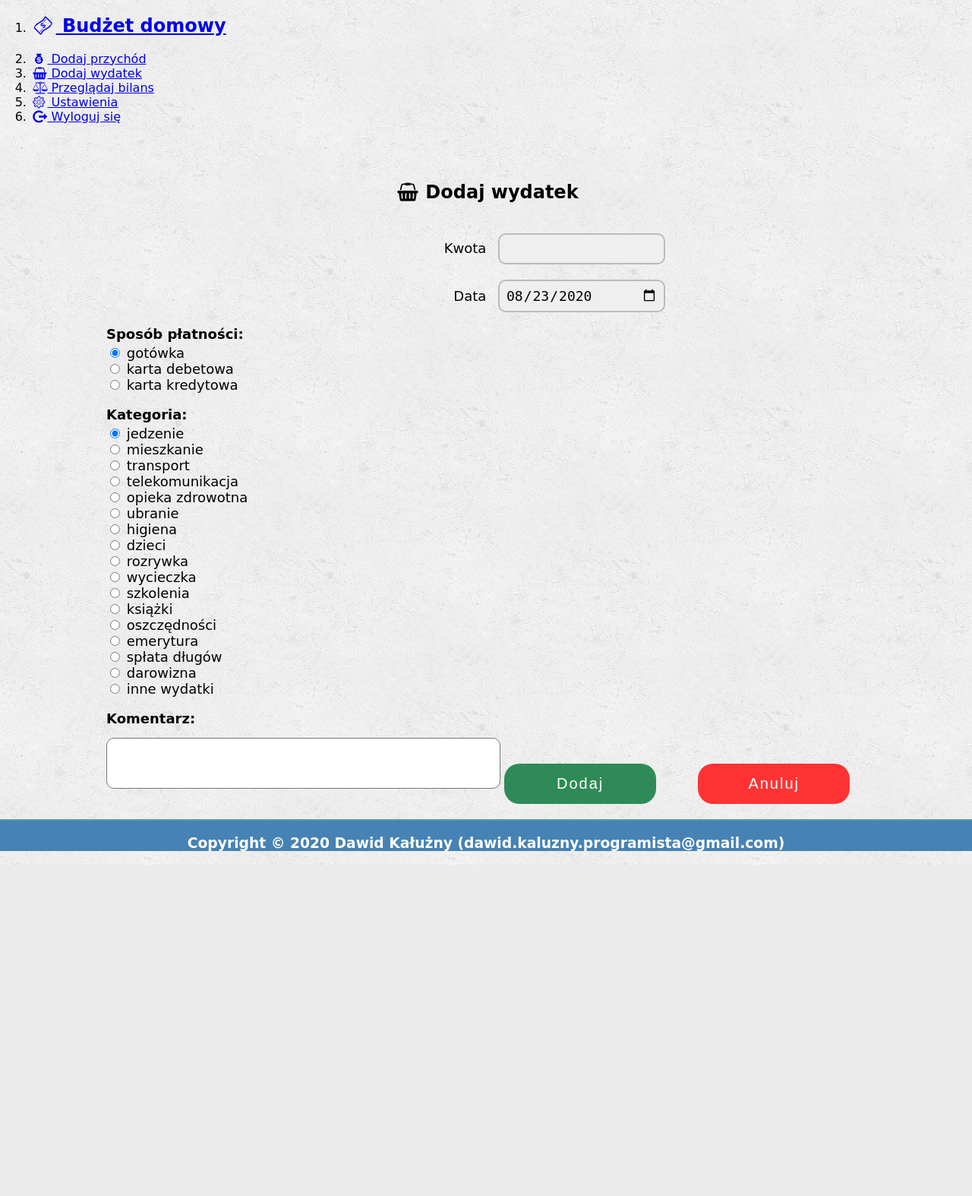
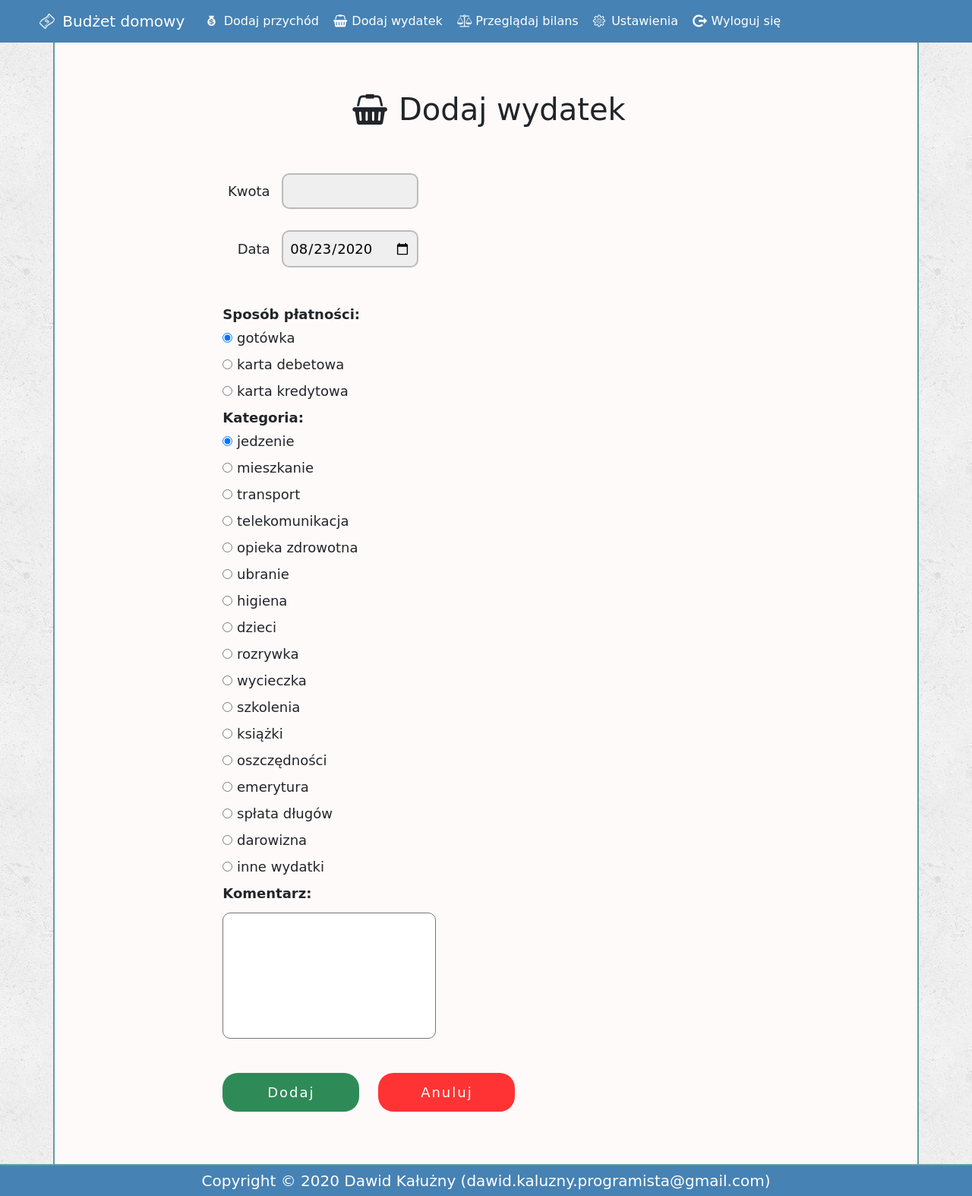
Before and after one commit to Dawid-Kaluzny/PersonalBudget, a PHP site: page /expenses.html in a window 1280 px wide. Shown: the whole page at 76% size. Before the commit the page ends 1138 px from the top, so only its background shows below. Run offline with PHP 8.4, Linux system fonts and the light colour scheme; some web fonts are replaced.

Commit message:
Added bootstrap in the expenses website

```diff
--- a/expenses.html
+++ b/expenses.html
@@ -4,12 +4,15 @@
 	<head>
 
 		<meta charset="utf-8">
+		<meta name="viewport" content="width=device-width, initial-scale=1">
 		<title>Budżet domowy</title>
 		<meta name="description" content="">
 		<meta name="keywords" content="budżet, domowy, finanse, wydatki, oszczędzanie, zarobki, bogactwo">
 		<meta name="author" content="Dawid Kałużny">
 
 		<meta http-equiv="X-Ua-Compatible" content="IE=edge">
+
+		<link rel="stylesheet" href="https://stackpath.bootstrapcdn.com/bootstrap/4.5.2/css/bootstrap.min.css" integrity="sha384-JcKb8q3iqJ61gNV9KGb8thSsNjpSL0n8PARn9HuZOnIxN0hoP+VmmDGMN5t9UJ0Z" crossorigin="anonymous">
 		<link rel="stylesheet" href="main.css" />
 		<link rel="stylesheet" href="style.css" />
 		<link rel="stylesheet" href="finance.css" />
@@ -25,17 +28,32 @@
 
 		<header class="sticky">
 
-			<nav>
+			<nav class="navbar navbar-expand-xl pl-5">
 
-				<div class="menu">
+				<a class="navbar-brand" href="budzet-menu-glowne"><i class="icon-money"></i> Budżet domowy</a>
 
-					<ol>
-						<li><h2><a href="budzet-menu-glowne"><i class="icon-money"></i> Budżet domowy</a></h2></li>
-						<li><a href="#"><i class="icon-money-1"></i> Dodaj przychód</a></li>
-						<li><a href="budzet-wprowadz-wydatek"><i class="icon-shopping-basket"></i> Dodaj wydatek</a></li>
-						<li><a href="budzet-przegladaj-bilans"><i class="icon-balance-scale"></i> Przeglądaj bilans</a></li>
-						<li><a href="#"><i class="icon-cog"></i> Ustawienia</a></li>
-						<li><a href="budzet-domowy"><i class="icon-logout"></i> Wyloguj się</a></li>
+				<button class="navbar-toggler navbar-dark" type="button" data-toggle="collapse" data-target="#main-menu" aria-controls="main-menu" aria-label="Przełącznik nawigacji">
+					<span class="navbar-toggler-icon"></span>
+				</button>
+
+				<div class="collapse navbar-collapse" id="main-menu">
+
+					<ol class="navbar-nav">
+						<li class="nav-item">
+							<a class="nav-link" href="#"><i class="icon-money-1"></i> Dodaj przychód</a>
+						</li>
+						<li class="nav-item">
+							<a class="nav-link" href="budzet-wprowadz-wydatek"><i class="icon-shopping-basket"></i> Dodaj wydatek</a>
+						</li>
+						<li class="nav-item">
+							<a class="nav-link" href="budzet-przegladaj-bilans"><i class="icon-balance-scale"></i> Przeglądaj bilans</a>
+						</li>
+						<li class="nav-item">
+							<a class="nav-link" href="#"><i class="icon-cog"></i> Ustawienia</a>
+						</li>
+						<li class="nav-item">
+							<a class="nav-link" href="budzet-domowy"><i class="icon-logout"></i> Wyloguj się</a>
+						</li>
 					</ol>
 
 				</div>
@@ -46,19 +64,21 @@
 
 		<main>
 
-			<div class="container">
+			<div class="container container-main">
 
 				<article>
 
-					<div class="finance">
+					<div class="finance row p-4">
+
+						<div class="col-lg-8 px-3 mx-auto">
 
 							<h1><i class="icon-shopping-basket"></i> Dodaj wydatek</h1>
 
 							<form>
 
-							<label class="input-right">Kwota <input type="number" step="0.01" required></label>
+								<label class="input-right mr-auto">Kwota <input type="number" step="0.01" required></label>
 
-							<label class="input-right">Data <input type="date" id="time"></label>
+								<label class="input-right mb-5 mr-auto">Data <input type="date" id="time"></label>
 
 								<p>Sposób płatności:</p>
 								<div><label><input type="radio" name="payment" checked> gotówka</label></div>
@@ -85,12 +105,14 @@
 								<div><label><input type="radio" name="expense-category"> inne wydatki</label></div>
 
 								<div><p><label for="comment">Komentarz:</label></p></div>
-							<textarea name="comment" id="comment" rows="3" cols="60" maxlength="160"></textarea>
+								<textarea name="comment" id="comment" rows="6" cols="30" maxlength="160"></textarea>
 
 								<input type="submit" value="Dodaj">
 								<input type="reset" value="Anuluj">
 
 							</form>
+
+						</div>
 
 					</div>
 
@@ -102,9 +124,14 @@
 
 		<footer>
 
-			<h3>Copyright &copy; 2020 Dawid Kałużny (dawid.kaluzny.programista@gmail.com)</h3>
+			<h3 class="h5 p-2 mb-0">Copyright &copy; 2020 Dawid Kałużny (dawid.kaluzny.programista@gmail.com)</h3>
 
 		</footer>
+
+		<script src="https://code.jquery.com/jquery-3.5.1.slim.min.js" integrity="sha384-DfXdz2htPH0lsSSs5nCTpuj/zy4C+OGpamoFVy38MVBnE+IbbVYUew+OrCXaRkfj" crossorigin="anonymous"></script>
+		<script src="https://cdn.jsdelivr.net/npm/popper.js@1.16.1/dist/umd/popper.min.js" integrity="sha384-9/reFTGAW83EW2RDu2S0VKaIzap3H66lZH81PoYlFhbGU+6BZp6G7niu735Sk7lN" crossorigin="anonymous"></script>
+		<script src="https://stackpath.bootstrapcdn.com/bootstrap/4.5.2/js/bootstrap.min.js" integrity="sha384-B4gt1jrGC7Jh4AgTPSdUtOBvfO8shuf57BaghqFfPlYxofvL8/KUEfYiJOMMV+rV" crossorigin="anonymous"></script>
+		<script src="date.js"></script>
 
 	</body>
 
--- a/finance.css
+++ b/finance.css
@@ -1,12 +1,11 @@
 .finance
 {
 	text-align: left;
-	padding: 20px 140px;
 }
 
 .finance h1
 {
-	margin-bottom: 20px;
+	margin-bottom: 40px;
 	margin-top: 40px;
 	text-align: center;
 }
@@ -22,7 +21,7 @@
 .finance input[type=number],
 .finance input[type=date]
 {
-	width: 220px;
+	width: 180px;
 	background-color: #EFEFEF;
 	color: #000;
 	border: 2px solid #BBB;
@@ -46,6 +45,7 @@
 .finance textarea
 {
 	border-radius: 10px;
+	display: block;
 	resize: none;
 	padding: 10px;
 }
@@ -66,19 +66,20 @@
 .input-right
 {
 	display: block;
-	margin-right: 264px;
 	text-align: right;
+	width: 258px;
 }
 
 .finance input[type=submit]
 {
-	width: 200px;
+	width: 180px;
 	background-color: #2E8B57;
-	font-size: 20px;
+	font-size: 18px;
 	color: white;
-	padding: 15px 10px;
+	padding: 12px 10px;
+	margin-bottom: 45px;
 	margin-top: 45px;
-	margin-right: 50px;
+	margin-right: 20px;
 	border: none;
 	border-radius: 20px;
 	cursor: pointer;
@@ -99,11 +100,11 @@
 
 .finance input[type=reset]
 {
-	width: 200px;
+	width: 180px;
 	background-color: #FF3333;
-	font-size: 20px;
+	font-size: 18px;
 	color: white;
-	padding: 15px 10px;
+	padding: 12px 10px;
 	margin-top: 45px;
 	border: none;
 	border-radius: 20px;
```
Lines whose indentation alone changed are shown as unchanged.
